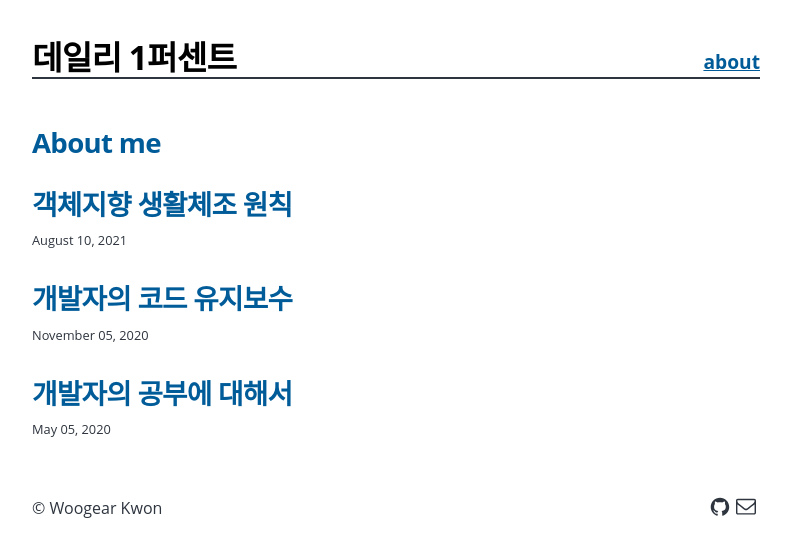
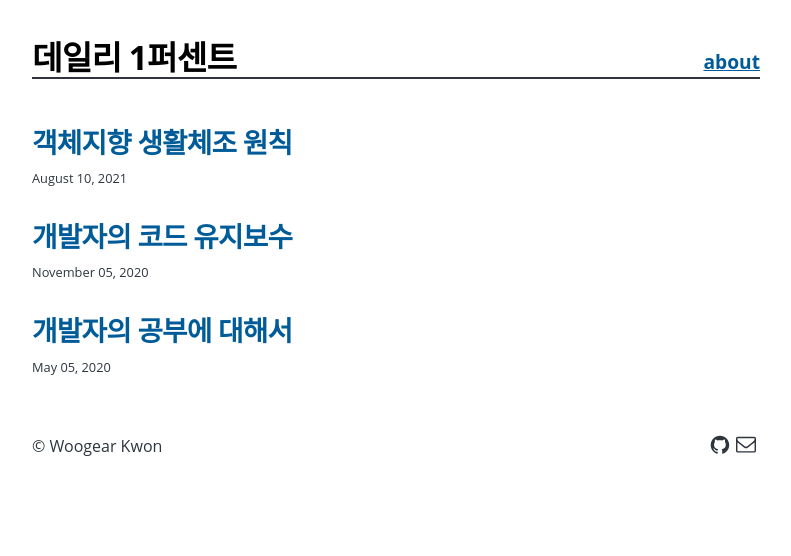
Before and after one commit to WoogearKwon/woogearkwon.github.io, a Gatsby site: page / in a window 1280 px wide. Shown: the whole page, without its empty margins (244-1035 px from the left). Built offline with nearby package versions, Linux system fonts and the light colour scheme; Gatsby itself is replaced by a stand-in of ours.

Commit message:
posts filter 변경

```diff
--- a/src/pages/index.js
+++ b/src/pages/index.js
@@ -7,7 +7,7 @@ import Seo from "../components/seo"
 
 const BlogIndex = ({ data, location }) => {
   const siteTitle = data.site.siteMetadata?.title || `Title`
-  const posts = data.allMarkdownRemark.nodes.filter(it => it.path !== "/about")
+  const posts = data.allMarkdownRemark.nodes.filter(it => it.fields.slug !== "/about/")
 
   if (posts.length === 0) {
     return (
```
